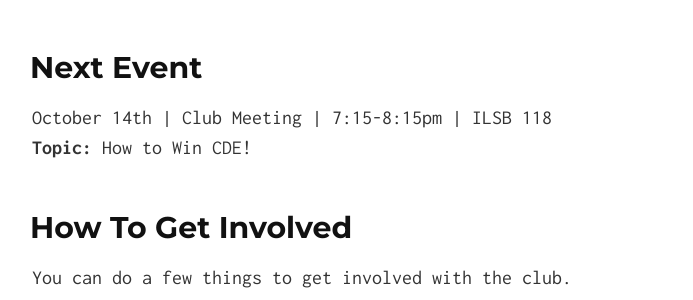
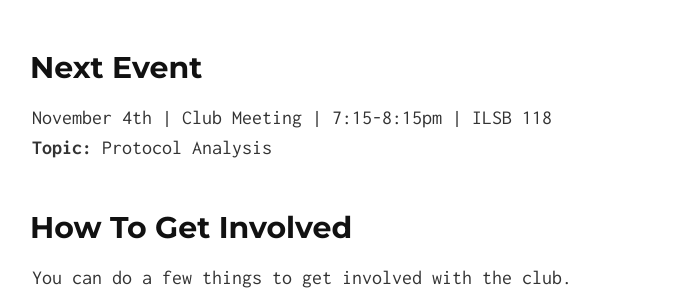
Before and after one commit to UMBCCyberDawgs/umbccyberdawgs.github.io, a Jekyll site: the page built from index.md, in a window 1280 px wide and 900 px high, scrolled down 334 px. Shown: the part 153-453 px from the top of the window, without its empty margins (288-981 px from the left). Built offline with Jekyll 4.4.1, drawn with Linux system fonts in a browser that asks for light colours; our own code applies the rules of GitHub Pages for plain Markdown files; some of the changed text lies outside the part shown.

Commit message:
New Sponsors/Meeting Topic Update

```diff
--- a/index.md
+++ b/index.md
@@ -9,8 +9,8 @@ Welcome to the UMBC CyberDawgs homepage! We are a group of UMBC students who sha
 [2024-2025 CyberDawgs Sponsorship Packet](CyberDawgs_2024-2025_Sponsorship_Packet.pdf)
 
 ## Next Event
-October 14th | Club Meeting | 7:15-8:15pm | ILSB 118 \
-**Topic:** How to Win CDE!
+November 4th | Club Meeting | 7:15-8:15pm | ILSB 118 \
+**Topic:** Protocol Analysis
 
 <!-- Congratulations! You found the CyberPaws CTF Fall 2024 Week 2 flag! This is just static content, which means it's always present on the page, but other more advanced web challenges involve the Network tab in Inspect Element on Browsers like Firefox or Chrome. Checking the source code on any website is still a good first step to finding all sorts of information about the website you wouldn't normally be able to see! -->
 <!-- Paws{1nsp3ct_3L3M3nt} -->
@@ -155,10 +155,14 @@ Principal Lecturer, Department of Computer Science and Electrical Engineering<br
 Director, Graduate Cybersecurity Programs<br>
 Assistant Director, UMBC Center for Cybersecurity<be>
 
-**Corporate Relations:** Caroline Baker (cbaker @ umbc.edu)
+**Office of Institutional Advancement (Corporate Partnerships):** Caroline Baker (cbaker @ umbc.edu)
+
+## Thank you to our Sponsors!
+### Silver Tier
+## <img src="/images/EITLogo.png" height="50%" width="40%">
+## <img src="/images/LMLogo.png" height="50%" width="40%">
 
 ## Thank you to our Supporters!
-
 ## <img src="/images/northropgrumman.jpg" height="50%" width="40%">
 
 <footer><center><a href="http://umbccyberdawgs.github.io/LICENSE.txt">MIT License</a>|<a href="https://drive.google.com/file/d/1rNb2SUcJJwM4jTJs1aLHFC9Npf4WuCM7/view?usp=sharing">CyberDawgs Student Org Constitution</a>|Don't Do Crime!</center></footer>
```
